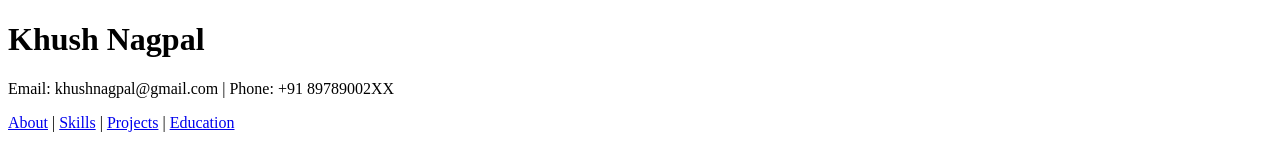
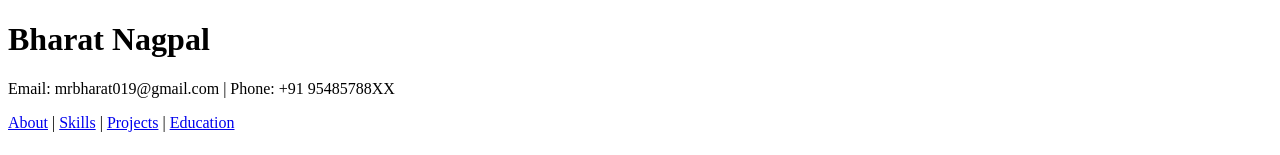
Before and after one commit to BharatSingh019/BridgeLabz-Training-3Y, a plain HTML site: page gcr-codebase/introduction-to-web/Assignment-3/q1_resume.html in a window 1280 px wide. Shown: the top 155 px of the page. Drawn offline with Linux system fonts and the light colour scheme.

Commit message:
Update resume details from Khush to Bharat Nagpal

```diff
--- a/gcr-codebase/introduction-to-web/Assignment-3/q1_resume.html
+++ b/gcr-codebase/introduction-to-web/Assignment-3/q1_resume.html
@@ -2,13 +2,13 @@
 <html lang="en">
 <head>
     <meta charset="UTF-8">
-    <title>Khush Nagpal - Resume</title>
+    <title>Bharat Nagpal - Resume</title>
 </head>
 <body>
     <!-- Header: Name and contact information -->
     <header>
-        <h1>Khush Nagpal</h1>
-        <p>Email: khushnagpal@gmail.com | Phone: +91 89789002XX</p>
+        <h1>Bharat Nagpal</h1>
+        <p>Email: mrbharat019@gmail.com | Phone: +91 95485788XX</p>
     </header>
     <nav>
         <a href="#about">About</a> |
```
